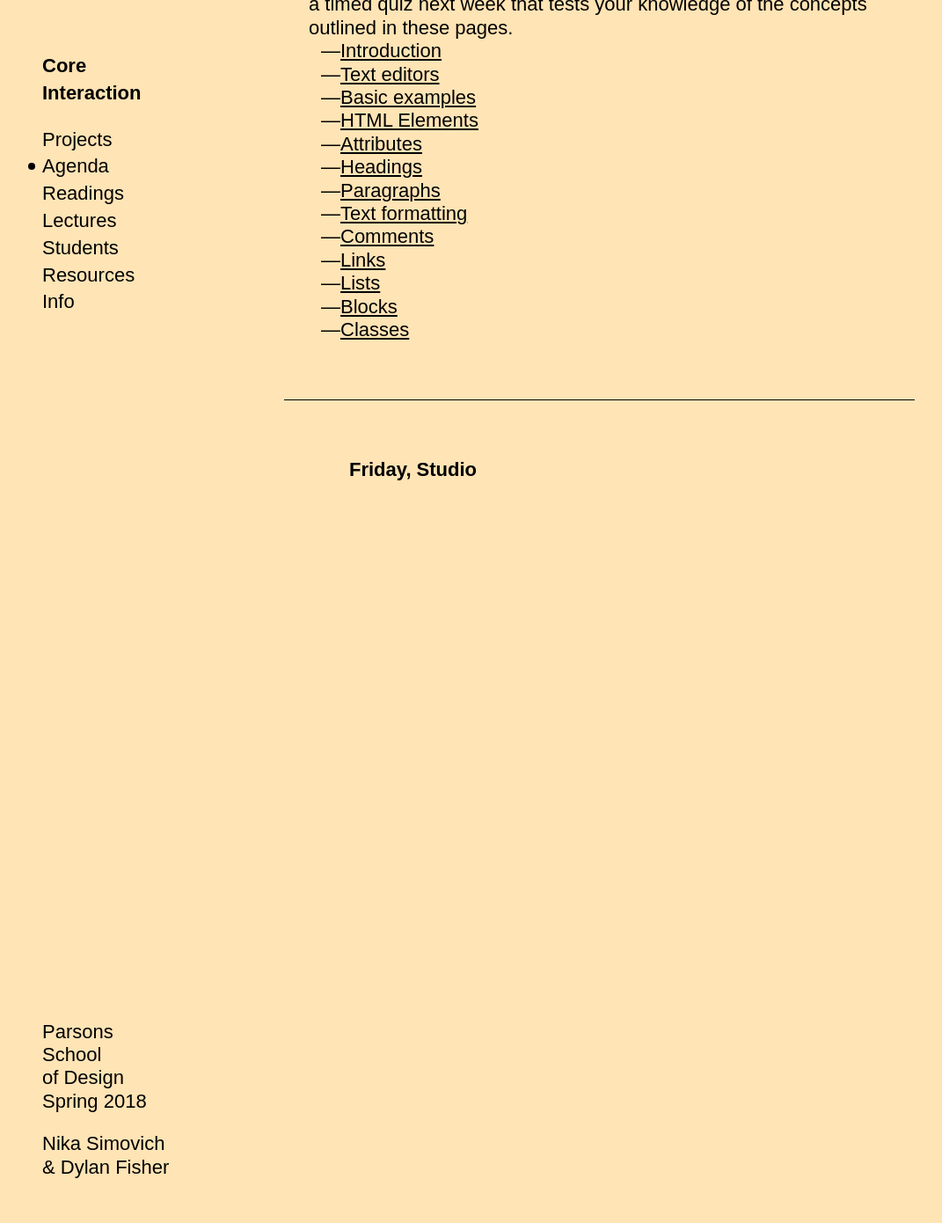
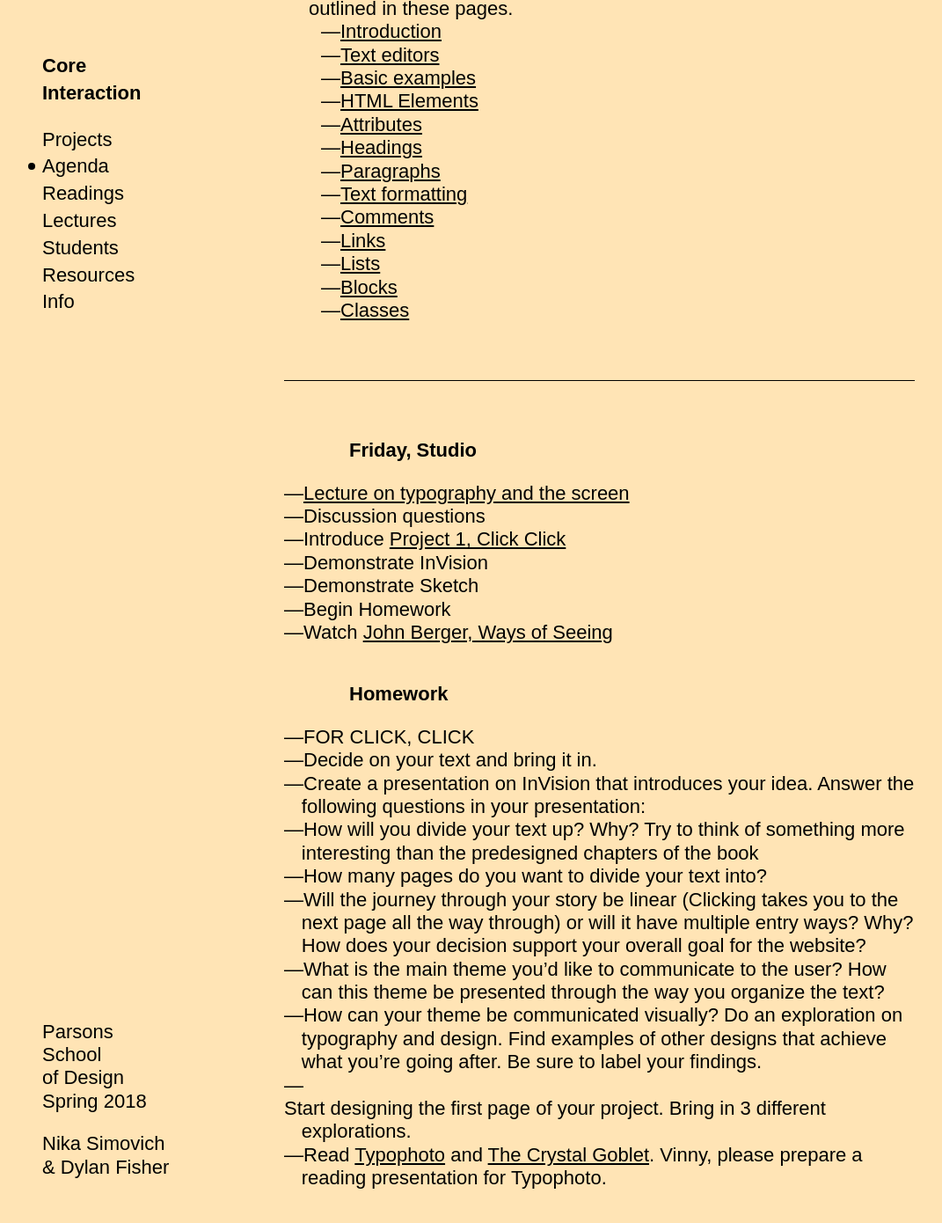
Before and after one commit to dylanfisher/ci18, a Jekyll site: the page built from _agendas/week-1.md, in a window 1280 px wide and 1400 px high, scrolled down 1025 px. Shown: the top 1390 px of the window at 88% size, without its empty margins (12-1083 px from the left). Built offline with Jekyll 4.4.1, drawn with Linux system fonts in a browser that asks for light colours; some web fonts are replaced.

Commit message:
Add agenda

```diff
--- a/_agendas/week-1.md
+++ b/_agendas/week-1.md
@@ -11,7 +11,7 @@ date_range:       1/23 – 1/26
 - Student presentations
 
 ### Homework
--Reading: [Staples, Typography and the Screen](/assets/readings/staples-typography.pdf) and [discussion question](https://docs.google.com/document/d/18sKz4hNZBPRf6RGIiqbPpylc5A8lOblWFT21CX7TSjM/edit?usp=sharing)
+- Reading: [Staples, Typography and the Screen](/assets/readings/staples-typography.pdf) and [discussion question](https://docs.google.com/document/d/18sKz4hNZBPRf6RGIiqbPpylc5A8lOblWFT21CX7TSjM/edit?usp=sharing)
 - Purchase [Sketch](https://www.sketchapp.com/store/edu/)
 - Sign up for [InVision](https://www.invisionapp.com/)
 
@@ -47,3 +47,24 @@ date_range:       1/23 – 1/26
 ---
 
 ### Friday, Studio
+
+- [Lecture on typography and the screen](/assets/lectures/lecture1_staples.pdf)
+- Discussion questions
+- Introduce [Project 1, Click Click](/projects/clickclick)
+- Demonstrate InVision
+- Demonstrate Sketch
+- Begin Homework
+- Watch [John Berger, Ways of Seeing](https://www.youtube.com/watch?v=0pDE4VX_9Kk)
+
+### Homework
+- FOR CLICK, CLICK
+- Decide on your text and bring it in.
+- Create a presentation on InVision that introduces your idea. Answer the following questions in your presentation:
+- How will you divide your text up? Why? Try to think of something more interesting than the predesigned chapters of the book
+- How many pages do you want to divide your text into?
+- Will the journey through your story be linear (Clicking takes you to the next page all the way through) or will it have multiple entry ways? Why? How does your decision support your overall goal for the website?
+- What is the main theme you'd like to communicate to the user? How can this theme be presented through the way you organize the text?
+- How can your theme be communicated visually? Do an exploration on typography and design. Find examples of other designs that achieve what you're going after. Be sure to label your findings.
+- Start designing the first page of your project. Bring in 3 different explorations.
+
+- Read [Typophoto](/assets/readings/moholy-nagy-laszlo-typophoto.pdf) and [The Crystal Goblet](/assets/readings/warde-beatrice_the-crystal-goblet.pdf). Vinny, please prepare a reading presentation for Typophoto.
```
Also changed, not shown: _projects/clickclick.md (added, +44 -0 lines), _projects/reading.md (added, +15 -0 lines).
